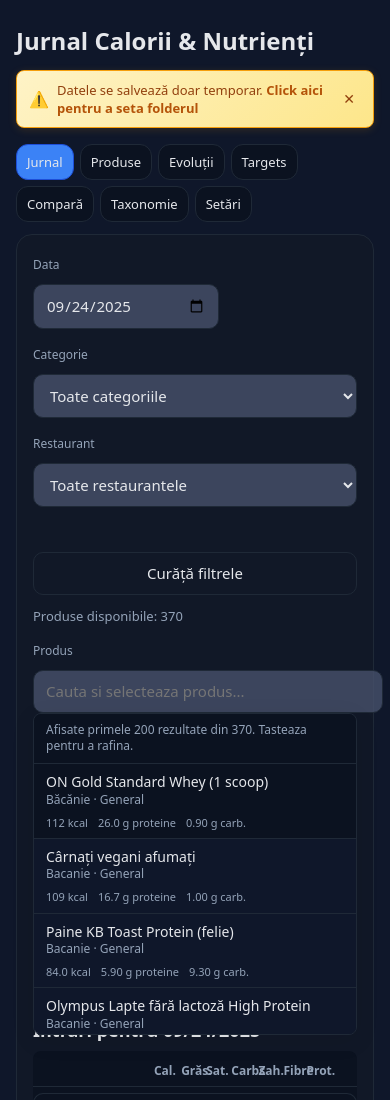
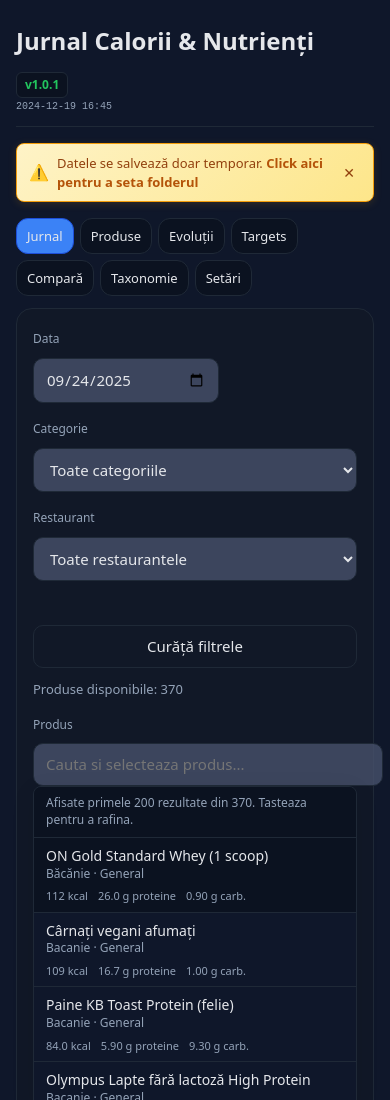
Before and after one commit to Alexr00t/foodapp, a website: page index.html in a window 390 px wide. Shown: the top 1100 px of the page. Drawn offline with nearby package versions, Linux system fonts and the light colour scheme.

Commit message:
Add files via upload

```diff
--- a/index.html
+++ b/index.html
@@ -10,7 +10,13 @@
 </head>
 <body>
   <div class="wrap">
-    <h1>Jurnal Calorii & Nutrienți</h1>
+    <div class="app-header">
+      <h1>Jurnal Calorii & Nutrienți</h1>
+      <div class="app-version">
+        <span class="version-number">v1.0.1</span>
+        <span class="version-time">2024-12-19 16:45</span>
+      </div>
+    </div>
 
     <!-- Warning banner for folder not set -->
     <div id="folder-warning" class="folder-warning" style="display: none;">
--- a/style.css
+++ b/style.css
@@ -5,6 +5,59 @@
 html,body{height:100%}
 body{margin:0;background:var(--bg);color:var(--text);font:15px/1.4 system-ui,-apple-system,Segoe UI,Roboto,Ubuntu,Cantarell,Noto Sans,Helvetica,Arial;overflow-x:hidden}
 h1{font-size:24px;margin:0 0 6px}
+
+/* App Header with Version */
+.app-header {
+  display: flex;
+  justify-content: space-between;
+  align-items: center;
+  margin-bottom: 16px;
+  padding-bottom: 12px;
+  border-bottom: 1px solid var(--border);
+}
+
+.app-version {
+  display: flex;
+  flex-direction: column;
+  align-items: flex-end;
+  gap: 2px;
+}
+
+.version-number {
+  font-size: 14px;
+  font-weight: 600;
+  color: var(--accent);
+  background: var(--headerbg);
+  padding: 4px 8px;
+  border-radius: 6px;
+  border: 1px solid var(--border);
+}
+
+.version-time {
+  font-size: 11px;
+  color: var(--muted);
+  font-family: monospace;
+}
+
+@media (max-width: 768px) {
+  .app-header {
+    flex-direction: column;
+    align-items: flex-start;
+    gap: 8px;
+  }
+
+  .app-version {
+    align-items: flex-start;
+  }
+
+  .version-number {
+    font-size: 12px;
+  }
+
+  .version-time {
+    font-size: 10px;
+  }
+}
 h2{font-size:18px;margin:18px 0 8px}
 .wrap{max-width:1100px;margin:24px auto;padding:0 16px;width:100%;box-sizing:border-box}
 .card{background:var(--card);border:1px solid var(--border);border-radius:16px;padding:16px}
```
